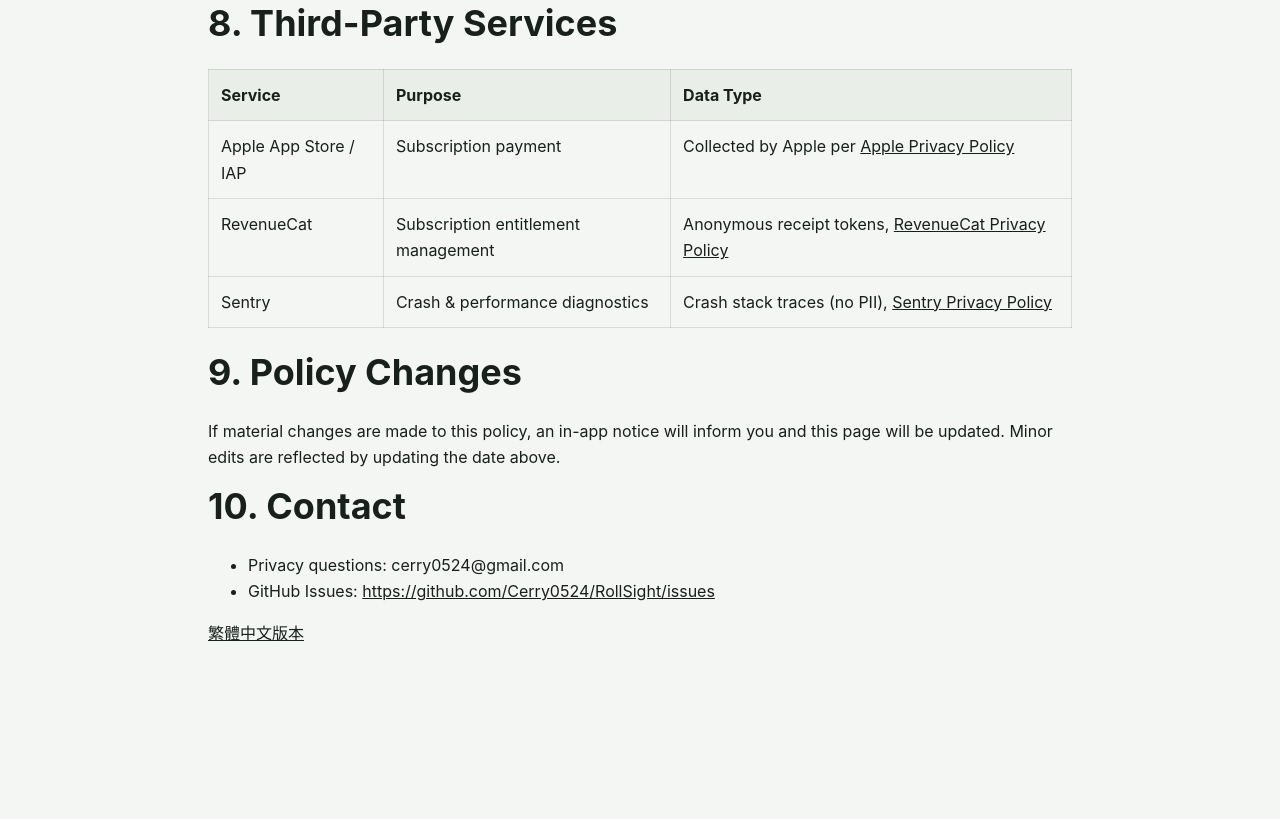
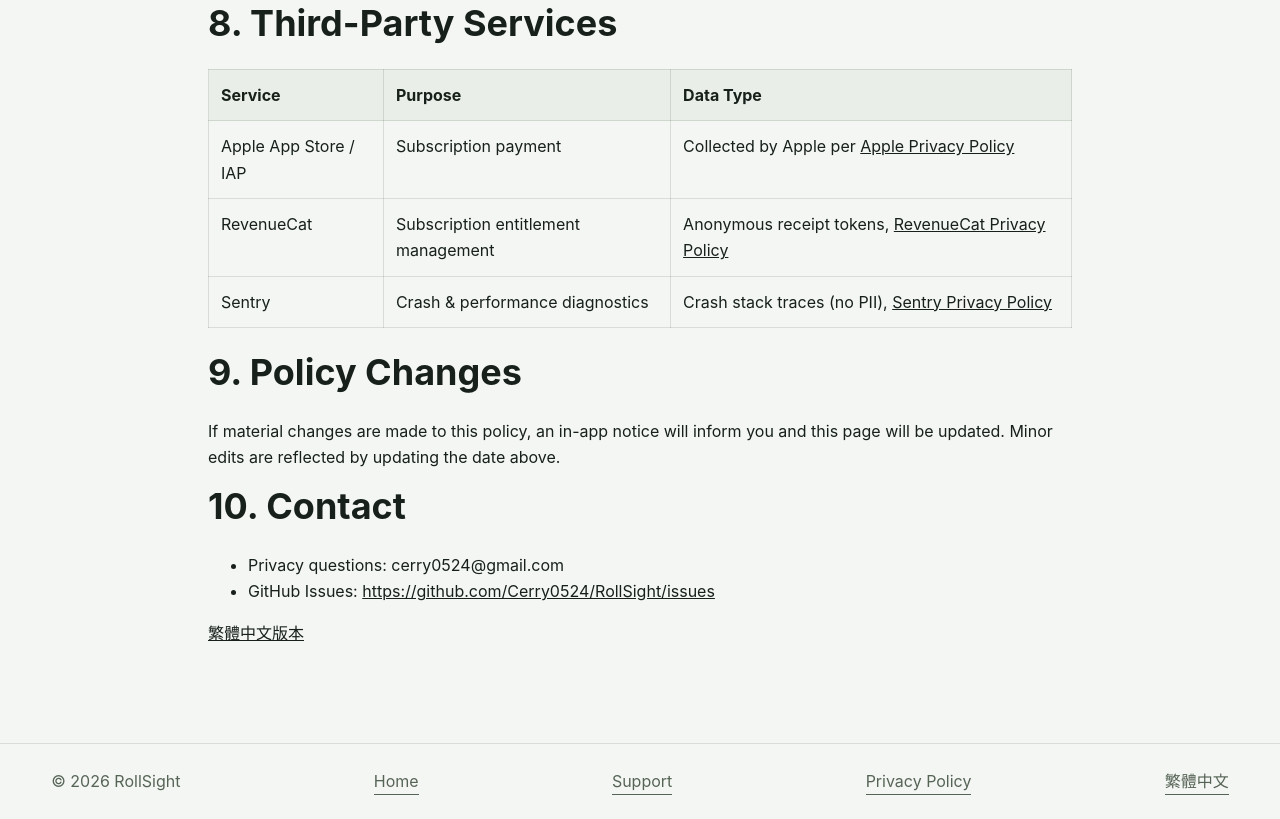
Before and after one commit to Cerry0524/RollSight-Site, a plain HTML site: page privacy/index.en.html in a window 1280 px wide. Shown: the part 2015-2834 px from the top of the page. Before the commit the page ends 2758 px from the top, so only its background shows below. Drawn offline with Linux system fonts and the light colour scheme.

Commit message:
ROL-15 強化隱私權政策與支援頁導覽
- 在 Privacy 與 Support 頁補上固定 footer 導覽
- 保留雙語政策與支援入口
- 確認政策內容仍可直接讀取

```diff
--- a/privacy/index.en.html
+++ b/privacy/index.en.html
@@ -94,5 +94,12 @@
 </ul>
 <p><a href="./index.zh-Hant.html">繁體中文版本</a></p>
   </main>
+  <footer class="site-footer">
+    <span>© 2026 RollSight</span>
+    <a href="../">Home</a>
+    <a href="../support/">Support</a>
+    <a href="./">Privacy Policy</a>
+    <a href="./index.zh-Hant.html">繁體中文</a>
+  </footer>
 </body>
 </html>
```
Also changed, not shown: privacy/index.html (+7 -0 lines), privacy/index.zh-Hant.html (+7 -0 lines), support/index.html (+7 -0 lines).
